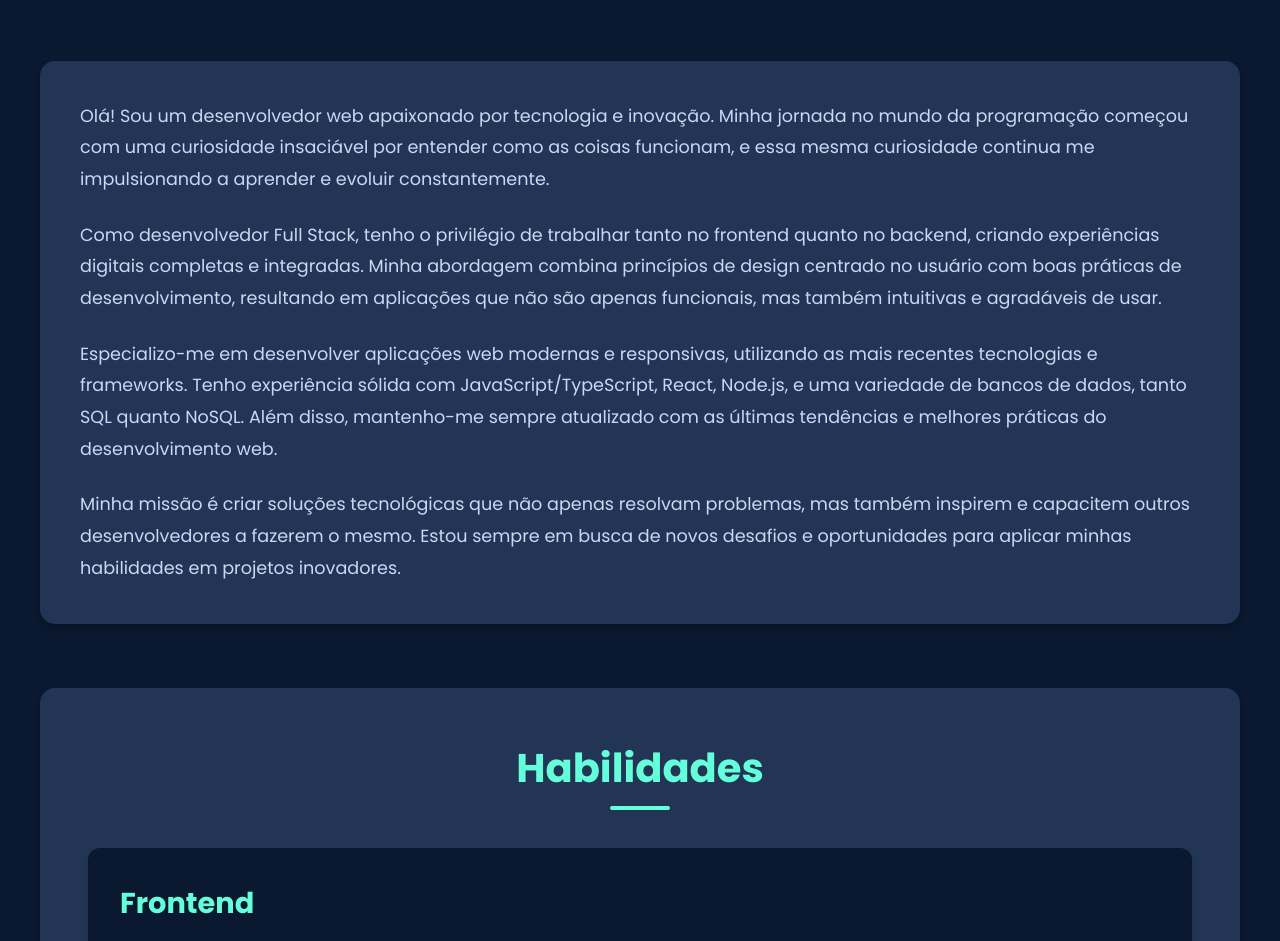
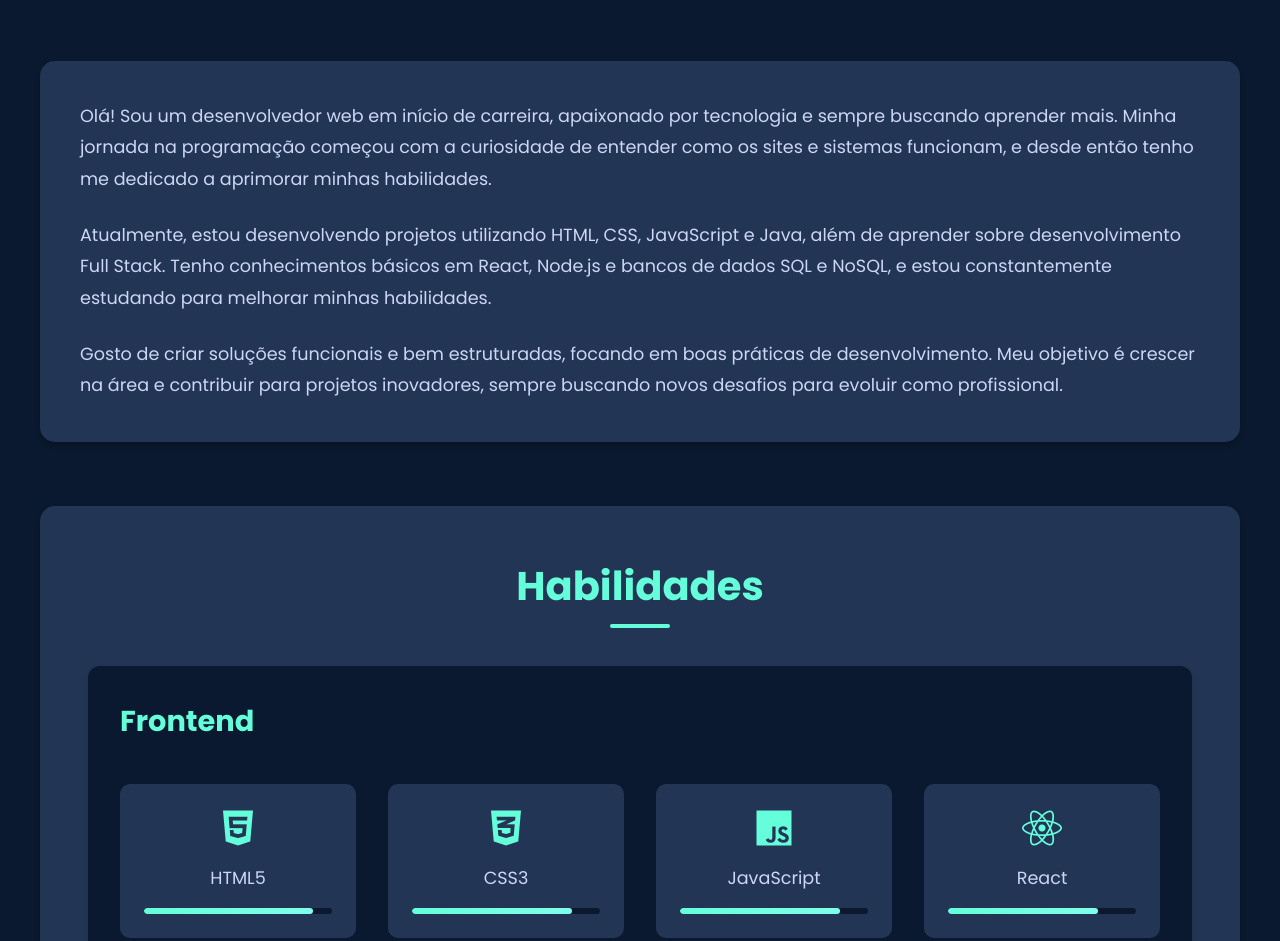
Before and after one commit to gilson051087/site_gilson_portifolio, a website: page index.html in a window 1280 px wide. Shown: the part 1008-1949 px from the top of the page. Drawn offline with nearby package versions, Linux system fonts and the light colour scheme.

Commit message:
Update index.html

```diff
--- a/index.html
+++ b/index.html
@@ -58,14 +58,13 @@
             <h2>Sobre Mim</h2>
             <div class="about-content">
                 <div class="about-text">
-                    <p>Olá! Sou um desenvolvedor web apaixonado por tecnologia e inovação. Minha jornada no mundo da programação começou com uma curiosidade insaciável por entender como as coisas funcionam, e essa mesma curiosidade continua me impulsionando a aprender e evoluir constantemente.</p>
+                    <p>Olá! Sou um desenvolvedor web em início de carreira, apaixonado por tecnologia e sempre buscando aprender mais. Minha jornada na programação começou com a curiosidade de entender como os sites e sistemas funcionam, e desde então tenho me dedicado a aprimorar minhas habilidades.</p>
 
-                    <p>Como desenvolvedor Full Stack, tenho o privilégio de trabalhar tanto no frontend quanto no backend, criando experiências digitais completas e integradas. Minha abordagem combina princípios de design centrado no usuário com boas práticas de desenvolvimento, resultando em aplicações que não são apenas funcionais, mas também intuitivas e agradáveis de usar.</p>
+                    <p>Atualmente, estou desenvolvendo projetos utilizando HTML, CSS, JavaScript e Java, além de aprender sobre desenvolvimento Full Stack. Tenho conhecimentos básicos em React, Node.js e bancos de dados SQL e NoSQL, e estou constantemente estudando para melhorar minhas habilidades.</p>
 
-                    <p>Especializo-me em desenvolver aplicações web modernas e responsivas, utilizando as mais recentes tecnologias e frameworks. Tenho experiência sólida com JavaScript/TypeScript, React, Node.js, e uma variedade de bancos de dados, tanto SQL quanto NoSQL. Além disso, mantenho-me sempre atualizado com as últimas tendências e melhores práticas do desenvolvimento web.</p>
+                    <p>Gosto de criar soluções funcionais e bem estruturadas, focando em boas práticas de desenvolvimento. Meu objetivo é crescer na área e contribuir para projetos inovadores, sempre buscando novos desafios para evoluir como profissional.</p>
 
 
-                    <p>Minha missão é criar soluções tecnológicas que não apenas resolvam problemas, mas também inspirem e capacitem outros desenvolvedores a fazerem o mesmo. Estou sempre em busca de novos desafios e oportunidades para aplicar minhas habilidades em projetos inovadores.</p>
                 </div>
                 <div class="skills">
                     <h3>Habilidades</h3>
@@ -270,7 +269,7 @@
                     <input type="text" name="name" placeholder="Nome" required>
                     <input type="email" name="email" placeholder="Email" required>
                     <textarea name="message" placeholder="Mensagem" required></textarea>
-                    <button type="button" onclick="enviarWhatsApp()" class="submit-btn">Enviar</button>
+                    <button type="button" onclick="enviarWhatsApp()" class="submit-btn">Enviar via whatsapp</button>
                 </form>
             </div>
         </section>
```
